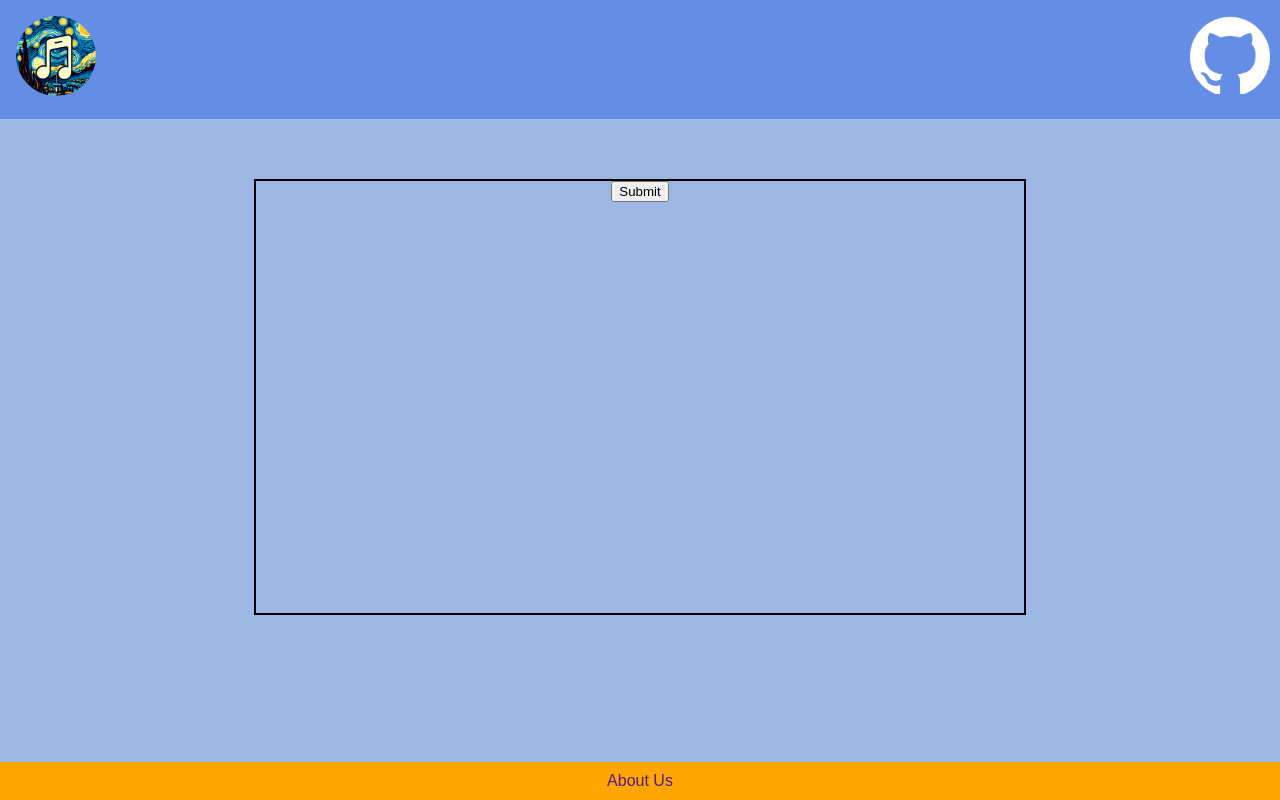
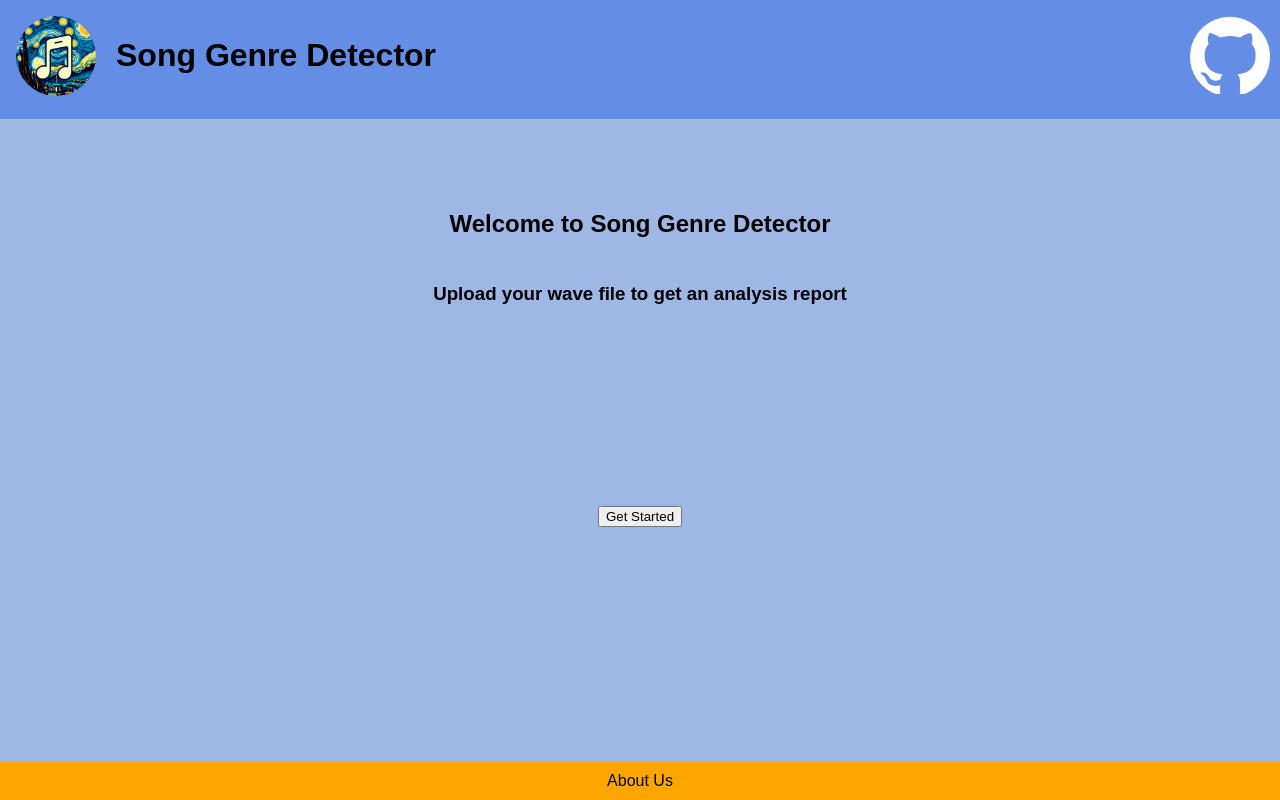
Before and after one commit to Atharv-Verma290/SongGenreRecognition, a Flask app: page / in a window 1280 px wide. Run offline with Flask 3, Linux system fonts and the light colour scheme.

Commit message:
process and about us

```diff
--- a/static/style.css
+++ b/static/style.css
@@ -17,6 +17,7 @@ body {
 
 a{
     text-decoration: none;
+    color: black;
 }
 .navbar {
     background-color: #648DE5 ;
@@ -52,7 +53,9 @@ a{
     clip-path: circle();
 }
 
-
+#header-name{
+    text-align: center;
+}
 
 .GhubLogo{
     position: absolute;
@@ -61,22 +64,31 @@ a{
 }
 
 section{
-    border: 2px black solid;
+    /* border: 2px black solid; */
     width: 60%;
-    margin: auto auto;
+    margin: auto;
     height: 60%;
     margin-top: 60px;
-    display: table;
+    display: flex;
+    flex-direction: column;
    text-align: center;
 
 }
 
-.button{
+#welcome-txt{
+line-height: 50px;
+}
+
+#getstarted-btn{
+  margin: 150px;
+}
+
+/* .button{
     width: 20%;
     padding: 20px 30px;
    display: table-cell;
    vertical-align: bottom;
-}
+} */
 
 footer {
     position: fixed;
--- a/templates/base.html
+++ b/templates/base.html
@@ -13,6 +13,7 @@
         <img src="..\static\app_logo.jpeg" id="app-logo">
       </a>
     </div>
+    <div id="header-name"><h1>Song Genre Detector</h1></div>
     <div class="GhubLogo">
         <a  href="https://github.com/Atharv-Verma290/SongGenreRecognition" target="_blank">
           <img src="../static/github-mark-white.png" width="80px"    alt="Ghublogo">
--- a/templates/homePage.html
+++ b/templates/homePage.html
@@ -3,11 +3,13 @@
 
 {% block content %}
 <section>
-  <div id="input">
-
+  <div id="welcome-txt">
+    <h1>Welcome to Song Genre Detector</h1>
+    <h3>Upload your wave file to get an analysis report</h3>
   </div>
+  <br>
   <a href="{{url_for('handle_upload')}}">
-    <button>Submit</button>
+    <button id="getstarted-btn">Get Started</button>
   </a>
 </section>
 
--- a/templates/process.html
+++ b/templates/process.html
@@ -12,7 +12,7 @@
       <div id="file-view">
         <img src="..\static\upload.png" height="180px" alt="">
         <div id="file-upload-filename"></div>
-        <p> Drag and Drop or click here <br> to upload file</p>
+        <p> Click Here to Upload your File</p>
         <br>
         <button type="submit">Submit File</button>
       </div>
```
